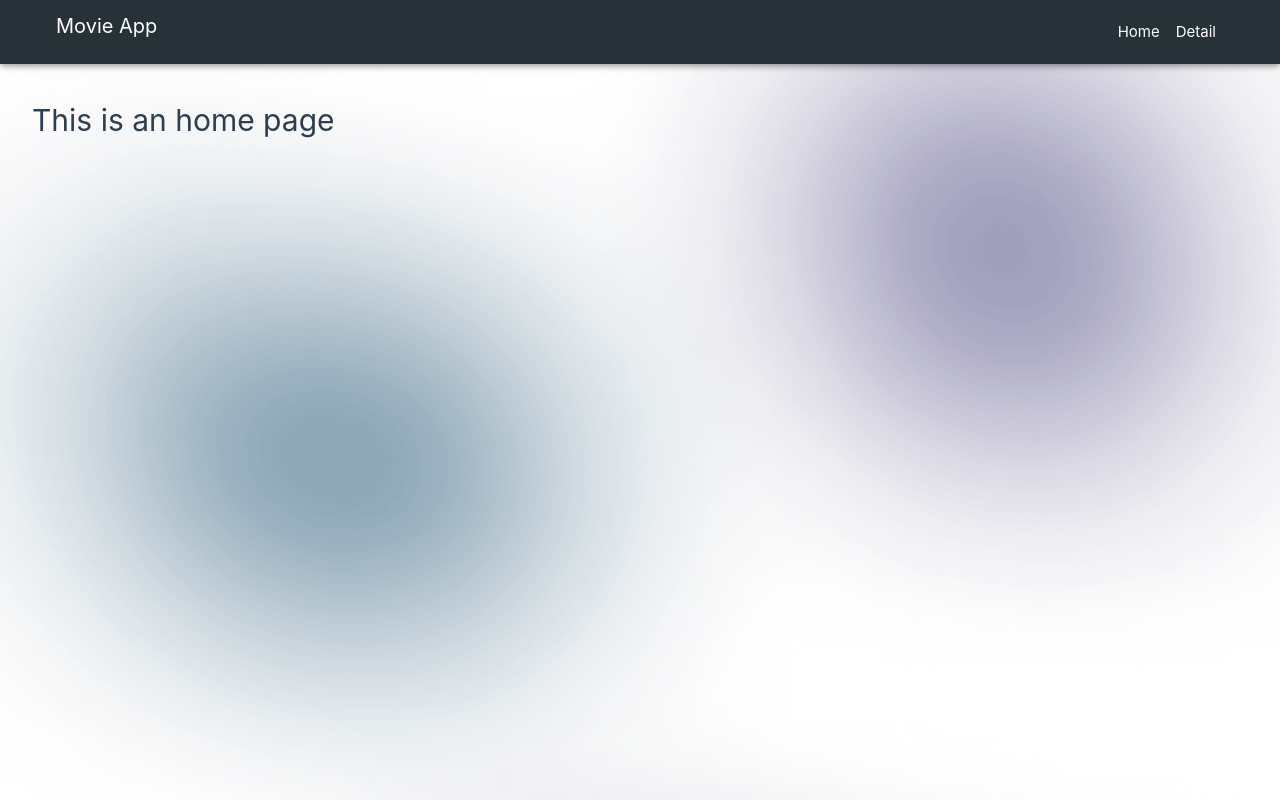
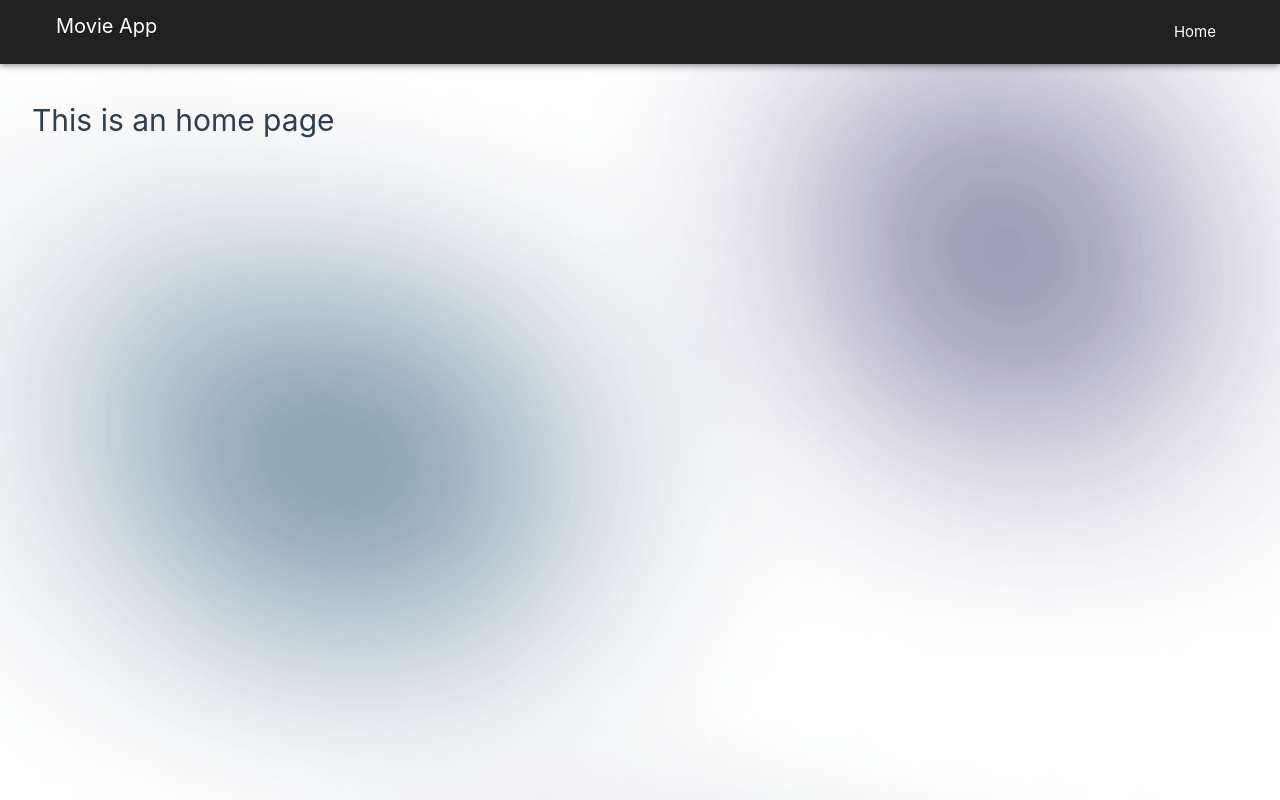
Before and after one commit to MisterGeorge/movie-app, a Vue app: page / in a window 1280 px wide. Built offline with nearby package versions, Linux system fonts and the light colour scheme.

Commit message:
feat: Ajustes a los componentes para mejorar la UI

```diff
--- a/src/components/TheNavbar.vue
+++ b/src/components/TheNavbar.vue
@@ -10,18 +10,17 @@
 </script>
 
 <template>
-  <v-app-bar color="blue-grey-darken-4">
+  <v-app-bar color="base">
     <v-container>
-      <v-row dense>
-        <v-col cols="2">
+      <v-row>
+        <v-col cols="12" lg="2">
           <div class="d-flex">
             <v-app-bar-title class="align-self-center">{{ title }}</v-app-bar-title>
           </div>
         </v-col>
-        <v-col cols="10">
+        <v-col cols="12" lg="10">
           <nav class="nav">
             <RouterLink class="nav-link" to="/">Home</RouterLink>
-            <RouterLink class="nav-link" to="/detail">Detail</RouterLink>
           </nav>
         </v-col>
       </v-row>
--- a/src/components/TheWelcome.vue
+++ b/src/components/TheWelcome.vue
@@ -1,5 +1,5 @@
 <script setup>
-  import WelcomeItem from './WelcomeItem.vue'
+  import WelcomeItem from './TheHeroPage.vue'
   import DocumentationIcon from './icons/IconDocumentation.vue'
 </script>
 
```
Also changed, not shown: src/components/icons/IconCommunity.vue (line endings or trailing spaces).
